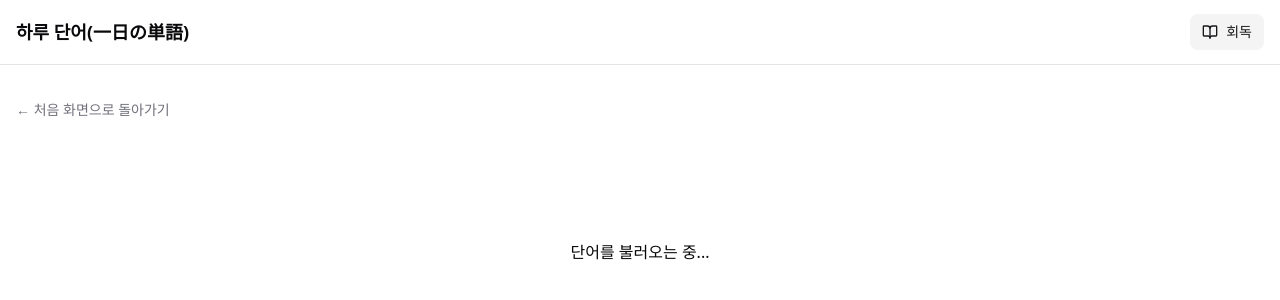
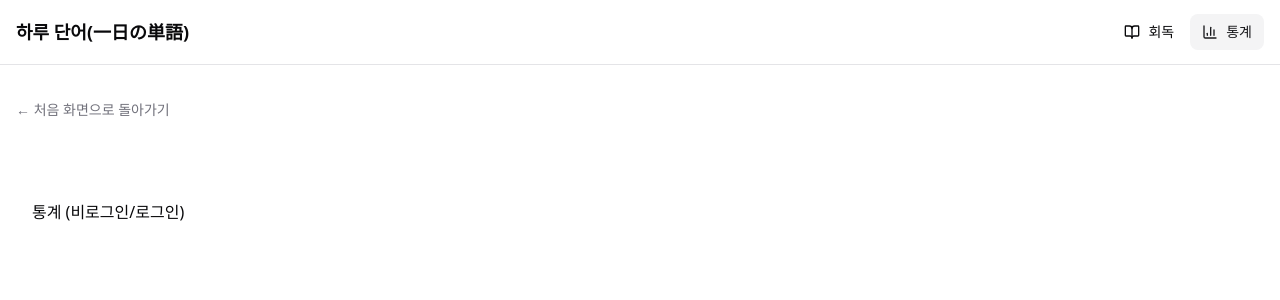
Before and after one commit to SeungsooChoi/learn-JLPT, a Next.js app: page /stats in a window 1280 px wide. Shown: the top 300 px of the page. Built offline with nearby package versions, Linux system fonts and the light colour scheme.

Commit message:
fix: 컴포넌트 파일 파스칼 케이스 적용, 통계 탭 추가

```diff
--- a/app/[level]/page.tsx
+++ b/app/[level]/page.tsx
@@ -1,4 +1,4 @@
-import StudyPanel from '@/components/study-panel';
+import StudyPanel from '@/components/StudyPanel';
 import { fetchWordsByLevel } from '@/lib/utils/fetchWords';
 
 export default async function Home({ params }: { params: Promise<{ level: string }> }) {
--- /dev/null
+++ b/app/stats/layout.tsx
@@ -0,0 +1,21 @@
+import Link from 'next/link';
+
+export default function LearningLayout({
+  children,
+}: Readonly<{
+  children: React.ReactNode;
+}>) {
+  return (
+    <div className="bg-background">
+      <div className="container mx-auto px-4 py-8">
+        {/* 헤더 */}
+        <div className="mb-8">
+          <Link href="/" className="text-sm text-muted-foreground hover:text-foreground mb-4 inline-block">
+            ← 처음 화면으로 돌아가기
+          </Link>
+        </div>
+        {children}
+      </div>
+    </div>
+  );
+}
--- /dev/null
+++ b/app/stats/page.tsx
@@ -0,0 +1,7 @@
+export default function StatsPage() {
+  return (
+    <main className="bg-background">
+      <div className="container mx-auto px-4 py-8">통계 (비로그인/로그인)</div>
+    </main>
+  );
+}
--- a/components/study-panel.tsx
+++ b/components/StudyPanel.tsx
@@ -4,9 +4,9 @@ import { useEffect } from 'react';
 import { useWordStore } from '@/lib/stores/useWordStore';
 import { Button } from '@/components/ui/button';
 import { Word } from '@/types/word';
-import ProgressBar from './progressbar';
-import WordCard from './word-card';
-import StudyCompletedPanel from './study-complete-panel';
+import WordCard from './WordCard';
+import StudyCompletedPanel from './StudyCompletePanel';
+import ProgressBar from './Progressbar';
 
 export default function StudyPanel({ level, initialWords }: { level: string; initialWords: Word[] }) {
   const { words, currentIndex, setLevel, setKnown, setUnknown, finishStudyAndRecord } = useWordStore();
--- a/components/navigation.tsx
+++ b/components/navigation.tsx
@@ -1,6 +1,6 @@
 'use client';
 
-import { BookOpen, Menu } from 'lucide-react';
+import { BookOpen, ChartColumn, Menu } from 'lucide-react';
 import Link from 'next/link';
 import { Button } from './ui/button';
 import { Sheet, SheetContent, SheetDescription, SheetHeader, SheetTitle, SheetTrigger } from './ui/sheet';
@@ -11,9 +11,12 @@ export default function Navigation() {
   const [isOpen, setIsOpen] = useState(false);
   const pathname = usePathname();
 
-  const navItems = [{ href: '/', label: '회독', icon: BookOpen }];
+  const navItems = [
+    { href: '/', label: '회독', icon: BookOpen },
+    { href: '/stats', label: '통계', icon: ChartColumn },
+  ];
 
-  const isActive = (href: string) => pathname.startsWith(href);
+  const isActive = (href: string) => pathname.endsWith(href);
 
   return (
     <nav className="border-b bg-background/95 backdrop-blur supports-backdrop-filter:bg-background/60 sticky top-0 z-50">
```
Also changed, not shown: components/StudyCompletePanel.tsx (renamed from components/study-complete-panel.tsx), components/WordCard.tsx (renamed from components/word-card.tsx).
